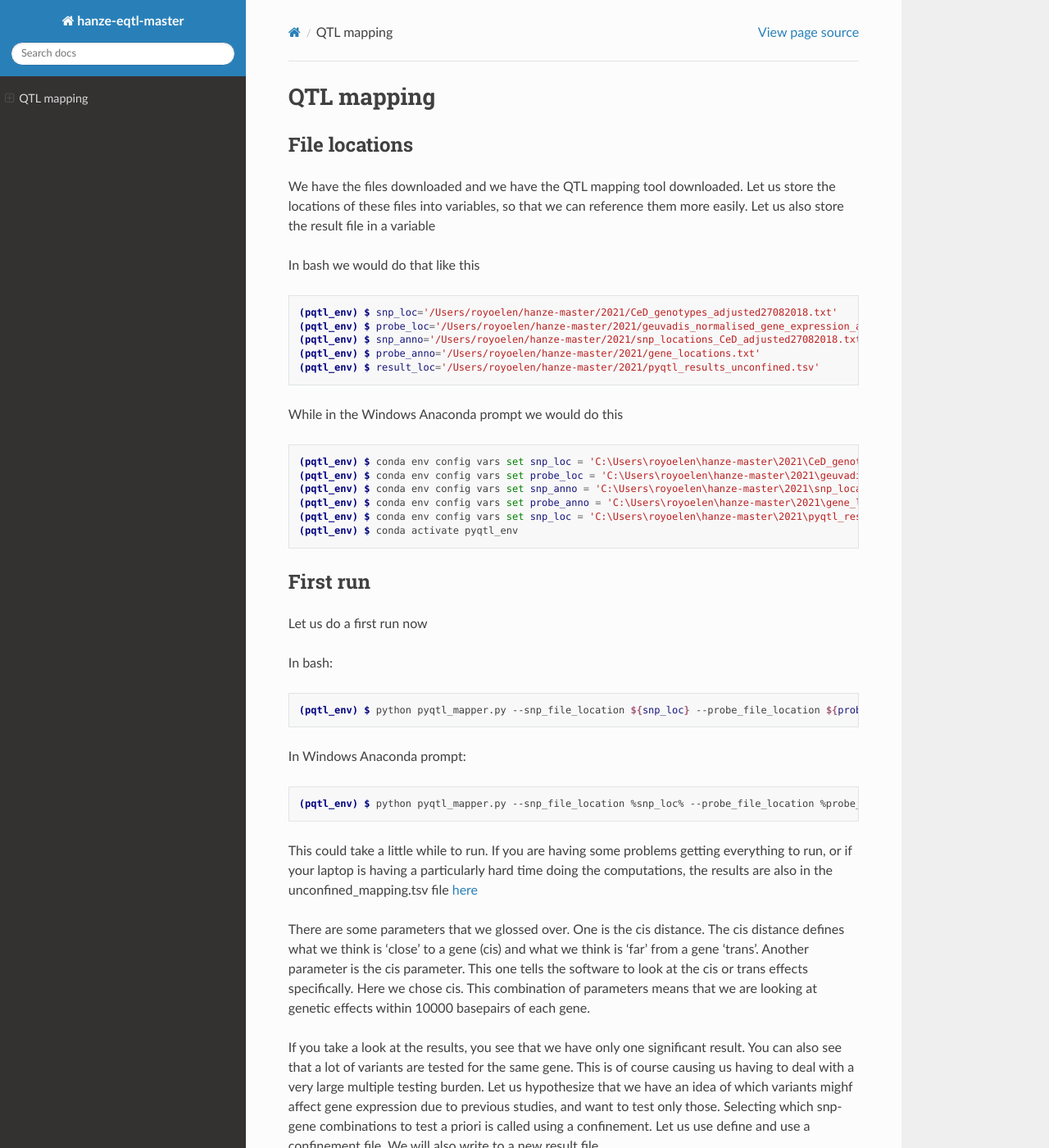
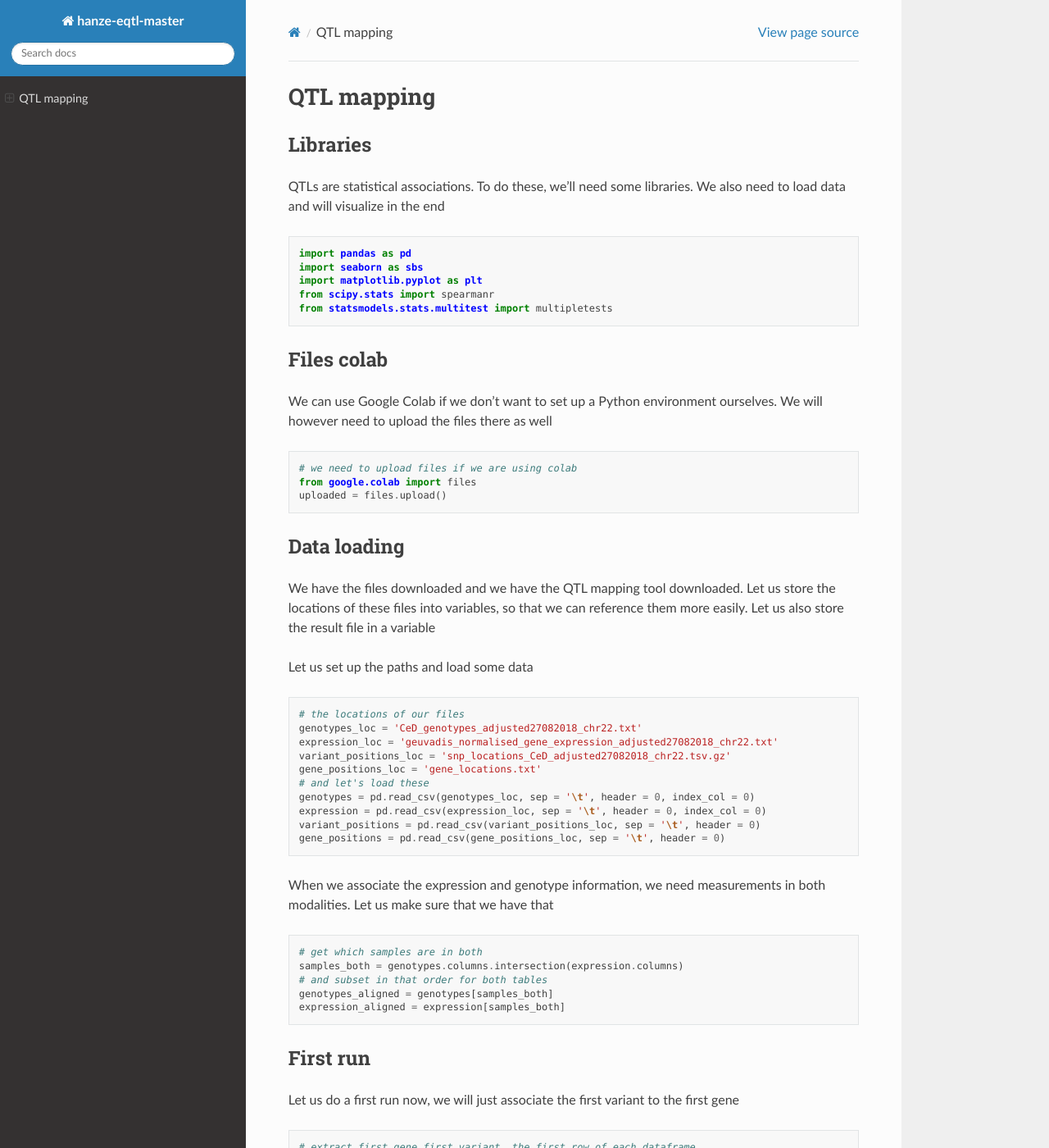
Before and after one commit to royoelen/hanze-python-qtl-workshop, a Sphinx documentation site: the page built from docs/source/qtl_mapping.rst, in a window 1280 px wide and 1400 px high. Shown: the whole window at 82% size. Built offline with Sphinx 7.4.7 and the Read the Docs theme 3.1.0, drawn with Linux system fonts in a browser that asks for light colours; some of the changed text lies outside the part shown.

Commit message:
- remove big file

```diff
--- a/docs/source/qtl_mapping.rst
+++ b/docs/source/qtl_mapping.rst
@@ -1,35 +1,73 @@
 QTL mapping
 =====
 
-.. _file_locs:
 
-File locations
+.. _libraries:
+
+Libraries
+---------
+
+QTLs are statistical associations. To do these, we'll need some libraries. We also need to load data and will visualize in the end
+
+.. code-block:: python
+
+   import pandas as pd
+   import seaborn as sbs
+   import matplotlib.pyplot as plt
+   from scipy.stats import spearmanr
+   from statsmodels.stats.multitest import multipletests
+
+
+
+.. _files_colab:
+
+Files colab
+-----------
+
+We can use Google Colab if we don't want to set up a Python environment ourselves. We will however need to upload the files there as well
+
+.. code-block:: python
+
+   # we need to upload files if we are using colab
+   from google.colab import files
+   uploaded = files.upload()
+
+
+
+.. _file_loading:
+
+Data loading
 ------------
 
 We have the files downloaded and we have the QTL mapping tool downloaded. Let us store the locations of these files into variables, so that we can reference them more easily.
 Let us also store the result file in a variable
 
-In bash we would do that like this
+Let us set up the paths and load some data
 
-.. code-block:: console
+.. code-block:: python
 
-   (pqtl_env) $ snp_loc='/Users/royoelen/hanze-master/2021/CeD_genotypes_adjusted27082018.txt'
-   (pqtl_env) $ probe_loc='/Users/royoelen/hanze-master/2021/geuvadis_normalised_gene_expression_adjusted27082018.txt'
-   (pqtl_env) $ snp_anno='/Users/royoelen/hanze-master/2021/snp_locations_CeD_adjusted27082018.txt'
-   (pqtl_env) $ probe_anno='/Users/royoelen/hanze-master/2021/gene_locations.txt'
-   (pqtl_env) $ result_loc='/Users/royoelen/hanze-master/2021/pyqtl_results_unconfined.tsv'
+   # the locations of our files
+   genotypes_loc = 'CeD_genotypes_adjusted27082018_chr22.txt'
+   expression_loc = 'geuvadis_normalised_gene_expression_adjusted27082018_chr22.txt'
+   variant_positions_loc = 'snp_locations_CeD_adjusted27082018_chr22.tsv.gz'
+   gene_positions_loc = 'gene_locations.txt'
+   # and let's load these
+   genotypes = pd.read_csv(genotypes_loc, sep = '\t', header = 0, index_col = 0)
+   expression = pd.read_csv(expression_loc, sep = '\t', header = 0, index_col = 0)
+   variant_positions = pd.read_csv(variant_positions_loc, sep = '\t', header = 0)
+   gene_positions = pd.read_csv(gene_positions_loc, sep = '\t', header = 0)
 
 
-While in the Windows Anaconda prompt we would do this
+When we associate the expression and genotype information, we need measurements in both modalities. Let us make sure that we have that
 
-.. code-block:: console
+.. code-block:: python
 
-   (pqtl_env) $ conda env config vars set snp_loc = 'C:\Users\royoelen\hanze-master\2021\CeD_genotypes_adjusted27082018.txt'
-   (pqtl_env) $ conda env config vars set probe_loc = 'C:\Users\royoelen\hanze-master\2021\geuvadis_normalised_gene_expression_adjusted27082018.txt'
-   (pqtl_env) $ conda env config vars set snp_anno = 'C:\Users\royoelen\hanze-master\2021\snp_locations_CeD_adjusted27082018.txt'
-   (pqtl_env) $ conda env config vars set probe_anno = 'C:\Users\royoelen\hanze-master\2021\gene_locations.txt'
-   (pqtl_env) $ conda env config vars set snp_loc = 'C:\Users\royoelen\hanze-master\2021\pyqtl_results_unconfined.txt'
-   (pqtl_env) $ conda activate pyqtl_env
+   # get which samples are in both
+   samples_both = genotypes.columns.intersection(expression.columns)
+   # and subset in that order for both tables
+   genotypes_aligned = genotypes[samples_both]
+   expression_aligned = expression[samples_both]
+
 
 
 .. _first_run:
@@ -37,16 +75,42 @@ While in the Windows Anaconda prompt we would do this
 First run
 ------------
 
-Let us do a first run now
+Let us do a first run now, we will just associate the first variant to the first gene
 
-In bash:
+.. code-block:: python
 
-.. code-block:: console
-
-   (pqtl_env) $ python pyqtl_mapper.py --snp_file_location ${snp_loc} --probe_file_location ${probe_loc} --snp_positions_file_location ${snp_anno} --probe_positions_file_location ${probe_anno} --use_model linear --output_location ${result_loc} --cis_distance 10000 --cis True
+   # extract first gene first variant, the first row of each dataframe
+   first_variant = genotypes_aligned.iloc[0]
+   first_gene = expression_aligned.iloc[0]
+   # calculate the correlation and accompanying p value
+   first_correlation, first_p_value = spearmanr(first_variant, first_gene)
+   # print the result
+   print(''.join(['correlation of first gene to first variant:', str(first_correlation)]))
+   print(''.join(['p of first gene to first variant:', str(first_p_value)]))
 
 
-In Windows Anaconda prompt:
+That p-value is not going to impress anyone. Let's just try all combinations to see what sticks
+
+.. code-block:: python
+
+   # we'll save the results in a list first
+   results = []
+
+   # check each variant
+   for variant in genotypes_aligned.index:
+      # check each gene
+      for feature in expression_aligned.index:
+         # extract genotype and expression
+         row_genotype = genotypes_aligned.loc[variant]
+         row_expression = expression_aligned.loc[feature]
+         # calculate stats
+         correlation, p_value = spearmanr(row_genotype, row_expression)
+         # put in a list
+         results.append([variant, feature, correlation, p_value])
+
+   # put it all together
+   results_nowindow = pd.DataFrame(results, columns=['variant', 'feature', 'correlation', 'p_value'])
+
 
 .. code-block:: console
 
```
